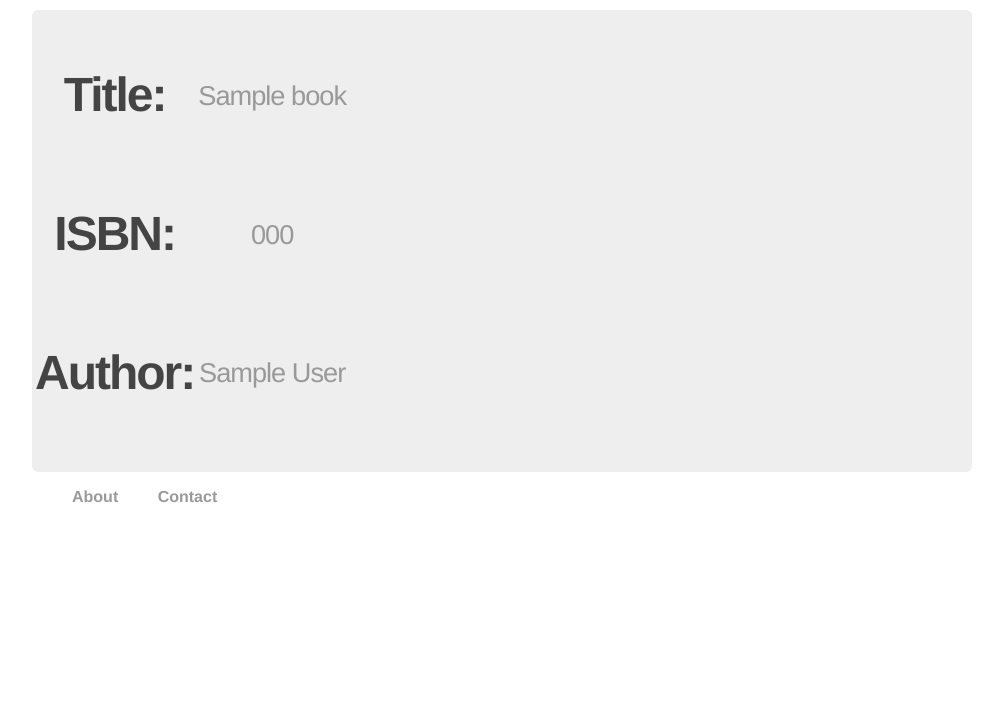
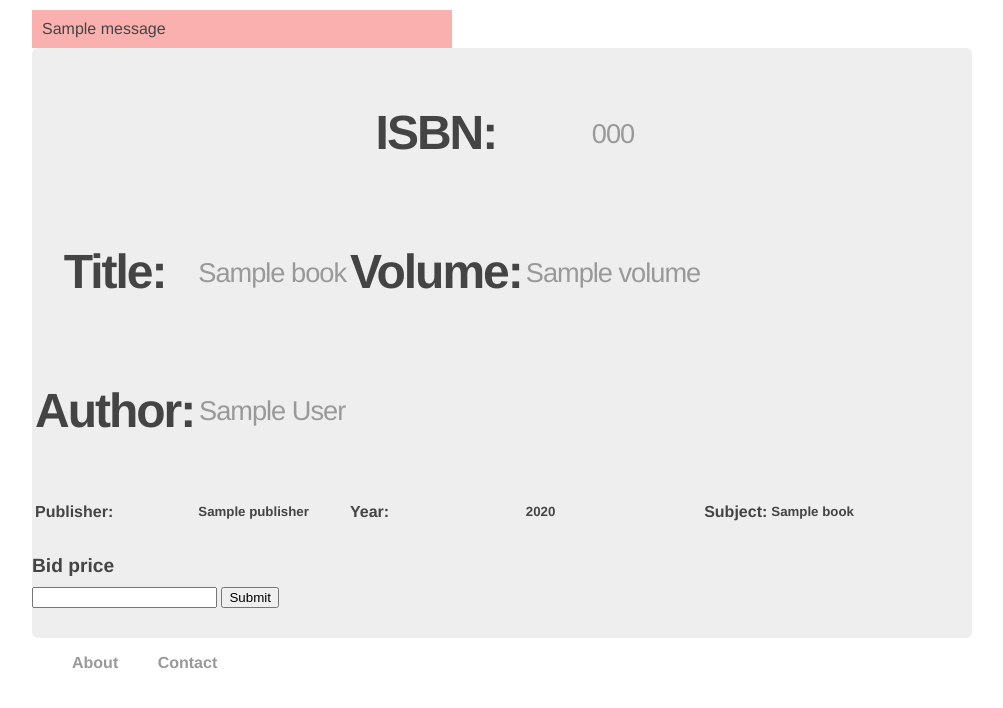
Before and after one commit to zeroamplitude/bookworm, a Python web app: template app/templates/auction/book.html in a window 1280 px wide. Shown: the part 35-743 px from the top of the page, without its empty margins (138-1141 px from the left). Run offline with Jinja, Linux system fonts and the light colour scheme; the template is opened without the code that fills it: most values are stand-ins (such as "Sample title", 1, 10 or a date in 2020); one stand-in notice (Sample message) is shown; form fields are guessed from the names that the template uses.

Commit message:
Basic bid functionality works

```diff
--- a/app/mod_auth/forms.py
+++ b/app/mod_auth/forms.py
@@ -1,6 +1,7 @@
 from flask_wtf import Form
 from wtforms import StringField, PasswordField, SubmitField, validators
 from app.models import User
+
 
 # Sign up - Form to allow users to sign up
 class SignupForm(Form):
--- a/app/models.py
+++ b/app/models.py
@@ -71,9 +71,9 @@ class Bid(db.Model):
     bid_id = db.Column(db.Integer, primary_key=True)
     auc_id = db.Column(db.Integer, db.ForeignKey('auction.auc_id'))
     user_id = db.Column(db.Integer, db.ForeignKey('user.user_id'))
-    bid = db.Column(db.Float, unique=True)
+    bid_price = db.Column(db.Integer)
 
-    def __init__(self, auc_id, user_id, bid):
+    def __init__(self, auc_id, user_id, bid_price):
         self.auc_id = auc_id
         self.user_id = user_id
-        self.bid = bid
+        self.bid_price = bid_price
--- a/app/templates/auction/book.html
+++ b/app/templates/auction/book.html
@@ -1,9 +1,32 @@
 {% extends "base.html" %}
         {% block content %}
         {% set book=book %}
+
+        {% for message in get_flashed_messages() %}
+            <div class="flash">{{ message }}</div>
+        {% endfor %}
+
+        {% for message in form.bid_price.errors %}
+            <div class="flash">{{ message }}</div>
+        {% endfor %}
+
         <div class="jumbo">
             <table>
                 <td>
+                    <tr>
+                        <td>
+
+                        </td>
+                        <td>
+
+                        </td>
+                        <td>
+                            <h2>ISBN: </h2>
+                        </td>
+                        <td>
+                            <h3>{{ book.isbn }}</h3>
+                        </td>
+                    </tr>
                     <tr>
                         <td>
                             <h2>Title: </h2>
@@ -11,13 +34,11 @@
                         <td>
                             <h3>{{ book.title }}</h3>
                         </td>
-                    </tr>
-                    <tr>
                         <td>
-                            <h2>ISBN: </h2>
+                            <h2>Volume: </h2>
                         </td>
                         <td>
-                            <h3>{{ book.isbn }}</h3>
+                            <h3>{{ book.volume }}</h3>
                         </td>
                     </tr>
                     <tr>
@@ -28,7 +49,34 @@
                             <h3>{{ book.author }}</h3>
                         </td>
                     </tr>
+                    <tr>
+                        <td>
+                            <h4>Publisher: </h4>
+                        </td>
+                        <td>
+                            <h5>{{ book.publisher }}</h5>
+                        </td>
+                        <td>
+                            <h4>Year: </h4>
+                        </td>
+                        <td>
+                            <h5>{{ book.year }}</h5>
+                        </td>
+                        <td>
+                            <h4>Subject: </h4>
+                        </td>
+                        <td>
+                            <h5>{{ book.subject }}</h5>
+                        </td>
+                    </tr>
                 </td>
             </table>
+            <form action="{{ url_for('auction.book', bookID=book.book_id) }}" method="post">
+                {{ form.hidden_tag() }}
+                {{ form.bid_price.label }}
+                {{ form.bid_price }}
+                {{ form.submit }}
+            </form>
+
         </div>
         {% endblock %}
--- a/config.py
+++ b/config.py
@@ -4,7 +4,7 @@ BASE_DIR = os.path.abspath(os.path.dirname(__file__))
 
 
 # Database connections
-SQLALCHEMY_DATABASE_URI = 'sqlite:///' + os.path.join(BASE_DIR, 'database/bookworm.db')
+SQLALCHEMY_DATABASE_URI = 'sqlite:///' + os.path.join(BASE_DIR, 'bookworm.db')
 SQLALCHEMY_MIGRATE_REPO = os.path.join(BASE_DIR, 'db_repository')
 
 
```
Also changed, not shown: app/mod_auction/controllers.py (+13 -9 lines), app/mod_auction/forms.py (+14 -17 lines), app/templates/auction/bid.html (added, +8 -0 lines), db_create.py (renamed from database/db_create.py), db_downgrade.py (renamed from database/db_downgrade.py), db_migrate.py (renamed from database/db_migrate.py), db_upgrade.py (renamed from database/db_upgrade.py).
